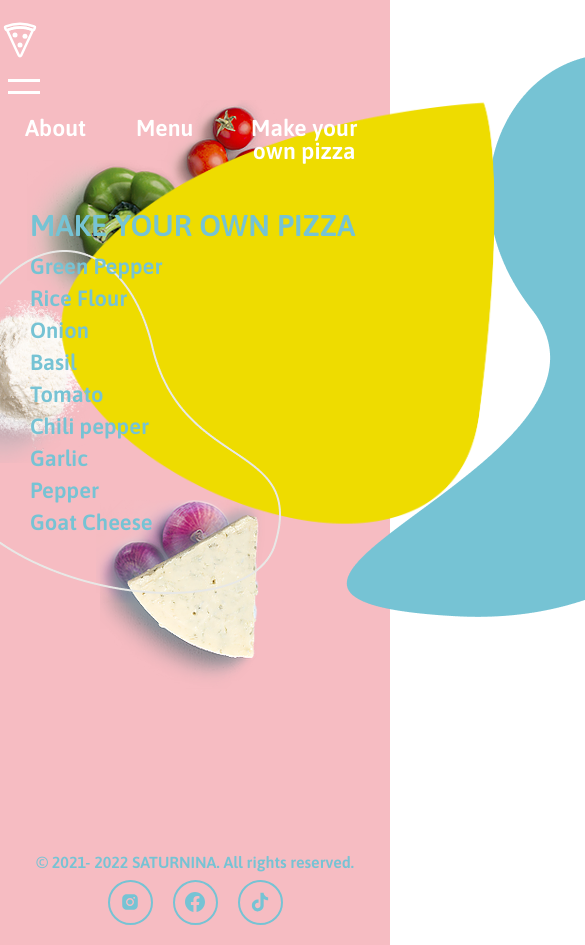
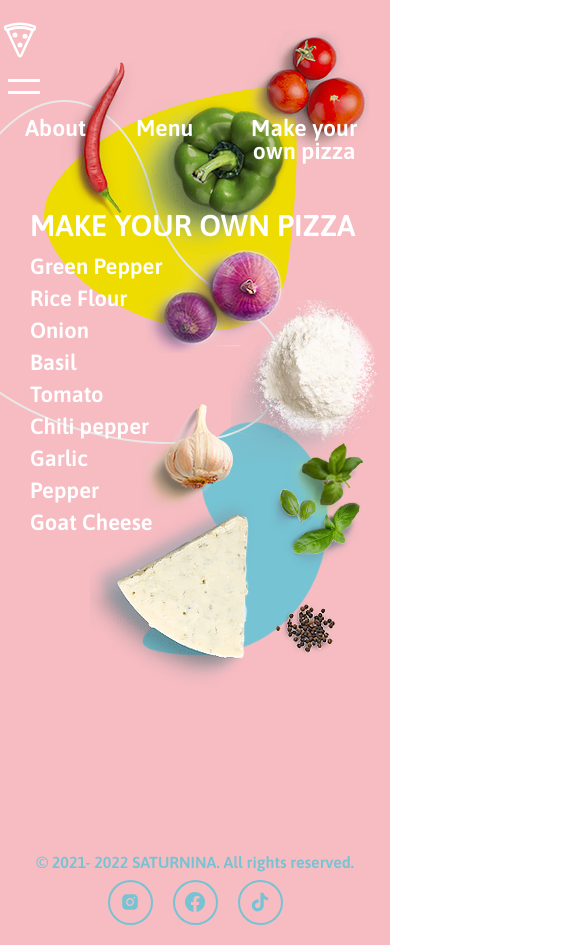
Before and after one commit to lalidiaz/pizza-typescript-react, a React (Create React App) app: page /make-your-own-pizza in a window 390 px wide. Shown: the top 945 px of the page, 585 px wide, since content can reach past the window. Built offline with nearby package versions, Linux system fonts and the light colour scheme.

Commit message:
worked on media queries make your own pizza page

```diff
--- a/src/pages/MakeYourOwnPizza.tsx
+++ b/src/pages/MakeYourOwnPizza.tsx
@@ -16,14 +16,18 @@ const MakeYourOwnPizza = () => {
             <ul className="makeyourown-ul">
               {ingredients.map((ingredient) => {
                 const { id, name } = ingredient;
-                return <li className='makeyourown-li' key={id}>{name}</li>;
+                return (
+                  <li className="makeyourown-li" key={id}>
+                    {name}
+                  </li>
+                );
               })}
             </ul>
           </div>
         </div>
 
-        <img src={abstractTwo} alt="vector-abstract" className="abstractTwo" />
-        <img src={abstract} alt="vector-abstract" className="abstract" />
+        <img src={abstractTwo} alt="vector-abstract" className="makeyourown-abstractTwo" />
+        <img src={abstract} alt="vector-abstract" className="makeyourown-abstract" />
       </div>
 
       <div className="makeyourown-images">
@@ -35,7 +39,11 @@ const MakeYourOwnPizza = () => {
             </article>
           );
         })}
-        <img src={abstractThree} alt="abstract-shape" />
+        <img
+          src={abstractThree}
+          alt="abstract-shape"
+          className="makeyourown-blue"
+        />
       </div>
     </div>
   );
--- a/src/styles/makeyourown.scss
+++ b/src/styles/makeyourown.scss
@@ -1,9 +1,20 @@
+@import "./mixins";
+
 .makeyourown-wrapper {
   width: 100%;
   height: 100vh;
+  min-height: 100%;
   background-color: var(--pink);
   display: flex;
   z-index: 1;
+
+  @include respond(tablet) {
+  }
+  @include respond(desktop) {
+  }
+  @include respond(desktopxl) {
+  }
+
   .makeyourown-text {
     width: 50%;
     height: 100%;
@@ -13,7 +24,7 @@
       z-index: 4;
       padding-top: 200px;
       padding-left: 30px;
-      color: var(--lightblue);
+      color: white;
       .makeyourown-ingredients-list {
         .makeyourown-ul {
           display: flex;
@@ -30,74 +41,235 @@
         }
       }
     }
-    .abstractTwo {
-      top: 250px;
+    .makeyourown-abstractTwo {
+      top: 100px;
       left: 0px;
       z-index: 3;
       position: relative;
+
+      @include respond(tablet) {
+        top: 250px;
       }
-    .abstract {
+      @include respond(desktop) {
+        top: 250px;
+      }
+      @include respond(desktopxl) {
+        top: 250px;
+      }
+    }
+    .makeyourown-abstract {
       position: absolute;
-      width: 600px;
+      width: 350px;
       top: 60px;
       left: 20px;
       z-index: 2;
+
+      @include respond(tablet) {
+        width: 500px;
+      }
+      @include respond(desktop) {
+        width: 500px;
+      }
+      @include respond(desktopxl) {
+        width: 600px;
+      }
     }
   }
   .makeyourown-images {
     width: 50%;
     height: 100%;
+
     article:nth-child(1) {
       position: absolute;
+      top: 100px;
+      right: 100px;
+      z-index: 3;
+
+      @include respond(tablet) {
+        top: 200px;
+        right: 20px;
+      }
+      @include respond(desktop) {
         top: 160px;
         right: 200px;
+      }
+      @include respond(desktopxl) {
+        top: 160px;
+        right: 200px;
+      }
     }
     article:nth-child(2) {
       position: absolute;
       top: 300px;
+      right: 10px;
+      z-index: 3;
+
+      @include respond(tablet) {
+        top: 300px;
         right: 300px;
+      }
+      @include respond(desktop) {
+        top: 300px;
+        right: 300px;
+      }
+      @include respond(desktopxl) {
+        top: 300px;
+        right: 300px;
+      }
     }
 
     article:nth-child(3) {
       position: absolute;
+      top: 250px;
+      right: 100px;
+      z-index: 3;
+
+      @include respond(tablet) {
+        top: 550px;
+        right: 150px;
+      }
+      @include respond(desktop) {
         top: 500px;
         right: 150px;
+      }
+      @include respond(desktopxl) {
+        top: 500px;
+        right: 150px;
+      }
     }
 
     article:nth-child(4) {
       position: absolute;
-      top: 150px;
-      right: 400px;
+      top: 440px;
+      right: 20px;
+      z-index: 3;
+
+      @include respond(tablet) {
+        top: 420px;
+        right: 100px;
+      }
+      @include respond(desktop) {
+        top: 350px;
+        right: 100px;
+      }
+      @include respond(desktopxl) {
+        top: 410px;
+        right: 50px;
+      }
     }
 
     article:nth-child(5) {
       position: absolute;
+      top: 30px;
+      right: 20px;
+      z-index: 3;
+
+      @include respond(tablet) {
         top: 100px;
-      right: 100px;
+      }
+      @include respond(desktop) {
+        top: 100px;
+      }
+      @include respond(desktopxl) {
+        top: 100px;
+      }
     }
 
     article:nth-child(6) {
       position: absolute;
       top: 50px;
+      right: 250px;
+      z-index: 3;
+
+      @include respond(desktop) {
+        top: 50px;
+        right: 400px;
+      }
+      @include respond(desktopxl) {
+        top: 50px;
         right: 700px;
+      }
     }
 
     article:nth-child(7) {
       position: absolute;
+      top: 400px;
+      right: 150px;
+      z-index: 3;
+
+      @include respond(tablet) {
         top: 280px;
-      right: 700px;
+        right: 200px;
+      }
+      @include respond(desktop) {
+        top: 280px;
+        right: 440px;
+      }
+      @include respond(desktopxl) {
+        top: 280px;
+        right: 500px;
+      }
     }
 
     article:nth-child(8) {
       position: absolute;
+      top: 600px;
+      right: 50px;
+      z-index: 3;
+
+      @include respond(tablet) {
+        top: 500px;
+        right: 300px;
+      }
+      @include respond(desktop) {
         top: 500px;
         right: 400px;
+      }
+      @include respond(desktopxl) {
+        top: 500px;
+        right: 400px;
+      }
     }
 
     article:nth-child(9) {
       position: absolute;
       top: 500px;
-      left: 100px;
+      right: 130px;
+      z-index: 3;
+
+      @include respond(tablet) {
+        top: 550px;
+        right: 300px;
+      }
+      @include respond(desktop) {
+        top: 550px;
+        right: 350px;
+      }
+      @include respond(desktopxl) {
+        top: 550px;
+        right: 350px;
+      }
+    }
+
+    .makeyourown-blue {
+      width: 300px;
+      top: 400px;
+      right: 10px;
+      position: absolute;
+
+      @include respond(tablet) {
+        width: 350px;
+        top: 300px;
+        right: 20px;
+      }
+      @include respond(desktop) {
+        width: 500px;
+        top: 100px;
+      }
+      @include respond(desktopxl) {
+        width: 700px;
+        top: 200px;
       }
     }
   }
+}
```
Lines whose indentation alone changed are shown as unchanged.
